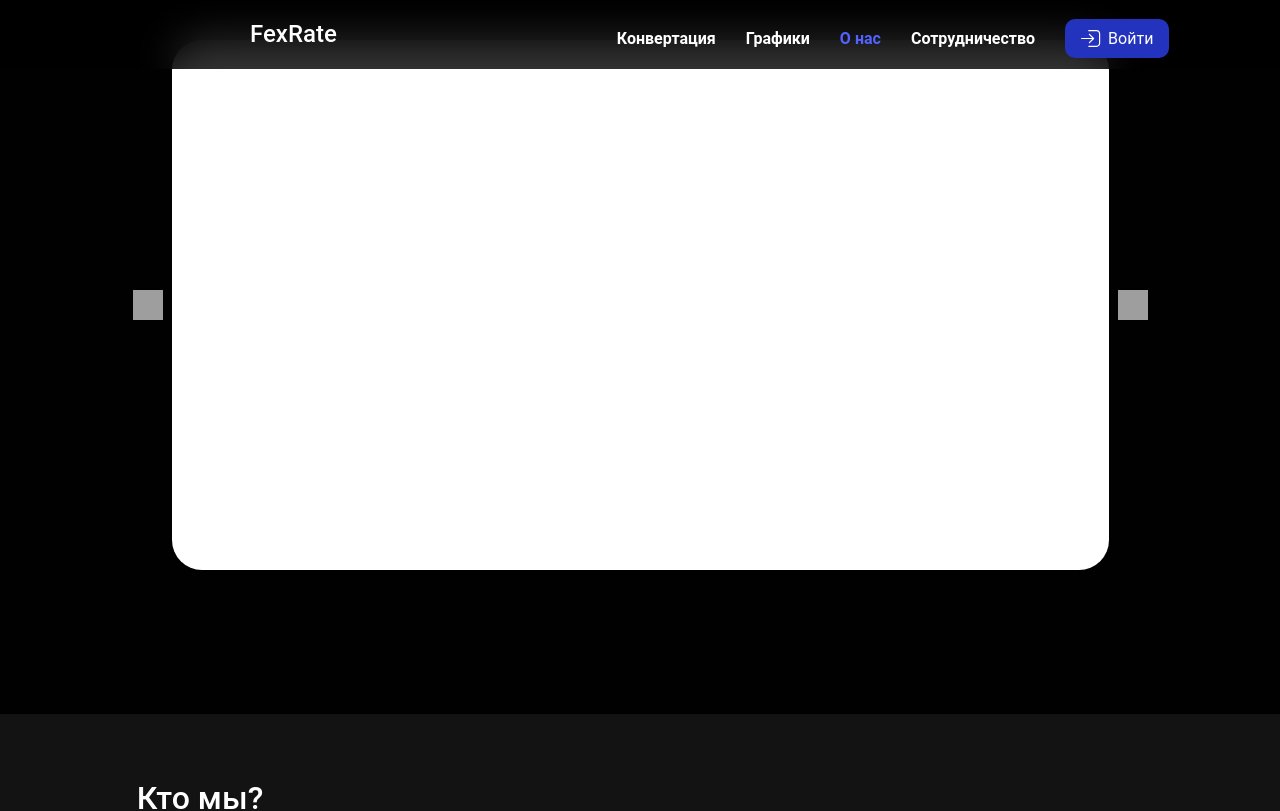
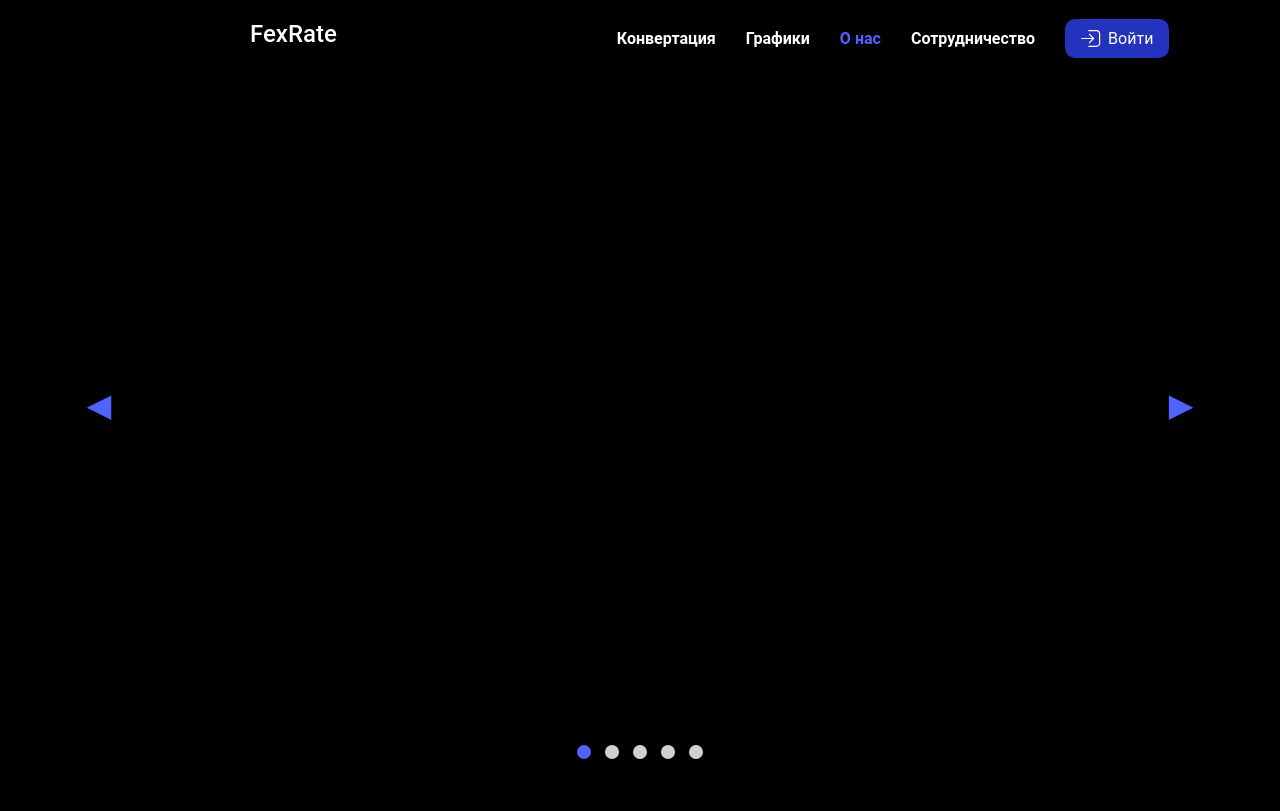
Before and after one commit to Owlmn/FexRate-website, a Next.js app: page /about in a window 1280 px wide. Shown: the top 811 px of the page. Built offline with nearby package versions, Linux system fonts and the light colour scheme; grey boxes are pictures that could not be loaded.

Commit message:
добавил слайдер. есть баги

```diff
--- a/app/about/components/FexRatePage.jsx
+++ b/app/about/components/FexRatePage.jsx
@@ -1,5 +1,4 @@
 import React from "react";
-import Hero from "./Hero";
 import Slider from "./Slider";
 import AboutUs from "./AboutUs";
 import Features from "./Features";
@@ -11,7 +10,6 @@ const FexRatePage = () => {
   return (
     <div className={styles.fexRatePage}>
       <main>
-        <Hero />
         <Slider />
         <AboutUs />
         <Features />
--- a/app/about/components/Hero.jsx
+++ /dev/null
@@ -1,24 +0,0 @@
-import React from "react";
-import styles from "./Hero.module.css";
-
-const Hero = () => {
-  return (
-    <section className={styles.hero}>
-      <div className={styles.heroContent}>
-        <img
-          src="https://cdn.builder.io/api/v1/image/assets/449dd0928ae94f98b3877c3e4f2d9f26/d9bb23dc1c4486f3c08b5cbd1aec9cc1d91432789c36791c71670bc3b0533cd7?apiKey=449dd0928ae94f98b3877c3e4f2d9f26&"
-          alt=""
-          className={styles.heroIcon}
-        />
-        <div className={styles.heroBackground}></div>
-        <img
-          src="https://cdn.builder.io/api/v1/image/assets/449dd0928ae94f98b3877c3e4f2d9f26/0dd4535ed1226d1c7df4756c2f9f541f6f7d566735a3e683b46c4950aaef3eb8?apiKey=449dd0928ae94f98b3877c3e4f2d9f26&"
-          alt=""
-          className={styles.heroIcon}
-        />
-      </div>
-    </section>
-  );
-};
-
-export default Hero;
--- a/app/about/components/Hero.module.css
+++ /dev/null
@@ -1,66 +0,0 @@
-.hero {
-  display: flex;
-  flex-direction: column;
-  align-items: center;
-  padding: 40px 20px;
-  position: relative;
-}
-
-.heroTitle {
-  color: #5162ff;
-  font-size: 32px;
-  font-weight: 400;
-  margin-bottom: 40px;
-}
-
-.heroContent {
-  display: flex;
-  align-items: center;
-  gap: 9px;
-  margin-bottom: 20px;
-}
-
-.heroIcon {
-  width: 30px;
-  height: 30px;
-}
-
-.heroBackground {
-  width: 937px;
-  height: 530px;
-  background-color: #fff;
-  border-radius: 30px;
-}
-
-.heroImage {
-  position: absolute;
-  top: 50%;
-  right: 52px;
-  transform: translateY(-50%);
-  width: 483px;
-  max-width: 100%;
-}
-
-.heroDescription {
-  color: #272727;
-  font-size: 24px;
-  max-width: 435px;
-  text-align: center;
-  margin-top: 20px;
-}
-
-@media (max-width: 991px) {
-  .heroBackground {
-    width: 100%;
-    height: 300px;
-  }
-
-  .heroImage {
-    width: 60%;
-    right: 10px;
-  }
-
-  .heroDescription {
-    font-size: 20px;
-  }
-}
--- a/app/about/components/Slider.jsx
+++ b/app/about/components/Slider.jsx
@@ -1,17 +1,73 @@
-import React from "react";
+"use client";
+
+import React, { useState } from "react";
 import styles from "./Slider.module.css";
 
 const Slider = () => {
+  const [currentSlide, setCurrentSlide] = useState(0);
+
+  // Простые цветные слайды
+  const slides = ["#ff5733", "#33c9ff", "#85ff33", "#ff33bb", "#f5ff33"];
+
+  const handleNext = () => {
+    setCurrentSlide((prev) => (prev + 1) % slides.length);
+  };
+
+  const handlePrev = () => {
+    setCurrentSlide((prev) => (prev - 1 + slides.length) % slides.length);
+  };
+
+  const goToSlide = (index) => {
+    setCurrentSlide(index);
+  };
+
   return (
-    <div className={styles.slider}>
-      <button
-        className={`${styles.sliderDot} ${styles.active}`}
-        aria-label="Slide 1"
-      ></button>
-      <button className={styles.sliderDot} aria-label="Slide 2"></button>
-      <button className={styles.sliderDot} aria-label="Slide 3"></button>
-      <button className={styles.sliderDot} aria-label="Slide 4"></button>
-      <button className={styles.sliderDot} aria-label="Slide 5"></button>
+    <div className={styles.sliderWrapper}>
+      {/* Слайды */}
+      <div className={styles.slider}>
+        <div
+          className={styles.slides}
+          style={{ transform: `translateX(-${currentSlide * 100}%)` }}
+        >
+          {slides.map((color, index) => (
+            <div
+              key={index}
+              className={styles.slide}
+              style={{ backgroundColor: color }}
+            ></div>
+          ))}
+        </div>
+
+        {/* Стрелки */}
+        <button
+          className={`${styles.arrow} ${styles.leftArrow}`}
+          onClick={handlePrev}
+          aria-label="Previous Slide"
+        >
+          &#9664;
+        </button>
+        <button
+          className={`${styles.arrow} ${styles.rightArrow}`}
+          onClick={handleNext}
+          aria-label="Next Slide"
+        >
+          &#9654;
+        </button>
+      </div>
+
+      {/* Индикаторы */}
+      <div className={styles.dots}>
+        {slides.map((_, index) => (
+          <button
+            key={index}
+            className={`${styles.dot} ${
+              index === currentSlide ? styles.active : ""
+            }`}
+            onClick={() => goToSlide(index)}
+            aria-label={`Go to slide ${index + 1}`}
+          ></button>
+        ))}
+      </div>
     </div>
   );
 };
--- a/app/about/components/Slider.module.css
+++ b/app/about/components/Slider.module.css
@@ -0,0 +1,78 @@
+/* Внешний контейнер */
+.sliderWrapper {
+  position: relative;
+  margin: 0 auto;
+  margin-top: 80px; /* Отступ под хедером */
+  width: 90%;
+  max-width: 1200px;
+  text-align: center;
+}
+
+/* Контейнер слайдера */
+.slider {
+  position: relative;
+  width: 100%;
+  height: 650px; /* Увеличено на 30% */
+  overflow: hidden;
+  border-radius: 20px;
+  box-shadow: 0 4px 10px rgba(0, 0, 0, 0.2);
+}
+
+/* Слайды */
+.slides {
+  display: flex;
+  transition: transform 0.5s ease-in-out;
+}
+
+.slide {
+  min-width: 100%;
+  height: 100%;
+}
+
+/* Стрелки */
+.arrow {
+  position: absolute;
+  top: 50%;
+  transform: translateY(-50%);
+  border: none;
+  font-size: 2rem;
+  color: #5162ff;
+  cursor: pointer;
+  z-index: 10;
+  width: 50px;
+  height: 50px;
+  border-radius: 50%;
+  display: flex;
+  align-items: center;
+  justify-content: center;
+}
+
+.leftArrow {
+  left: 10px; /* Расположено сбоку */
+}
+
+.rightArrow {
+  right: 10px; /* Расположено сбоку */
+}
+
+/* Индикаторы */
+.dots {
+  display: flex;
+  justify-content: center;
+  margin-top: 15px;
+}
+
+.dot {
+  width: 14px;
+  height: 14px;
+  margin: 0 7px;
+  background: #d1d1d1;
+  border-radius: 50%;
+  cursor: pointer;
+  border: none;
+  transition: background 0.3s ease;
+}
+
+.dot.active {
+  background: #5162ff;
+}
--- a/package.json
+++ b/package.json
@@ -13,8 +13,10 @@
     "next": "^14.2.15",
     "react": "^18",
     "react-dom": "^18",
+    "react-slick": "^0.30.2",
     "sass": "^1.80.6",
-    "sharp": "^0.33.5"
+    "sharp": "^0.33.5",
+    "slick-carousel": "^1.8.1"
   },
   "devDependencies": {
     "eslint": "^8",
```
Also changed, not shown: 1 other file (tests, documents, lock files or other folders).
